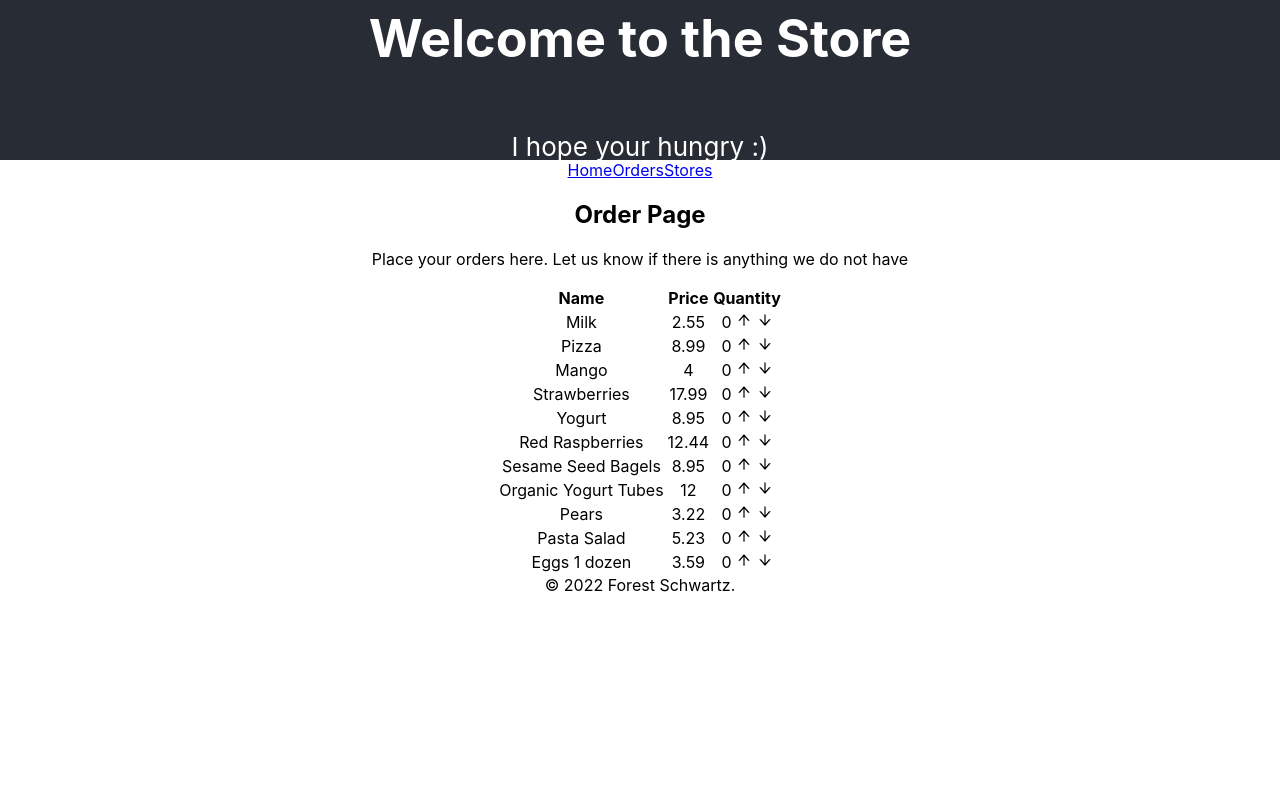
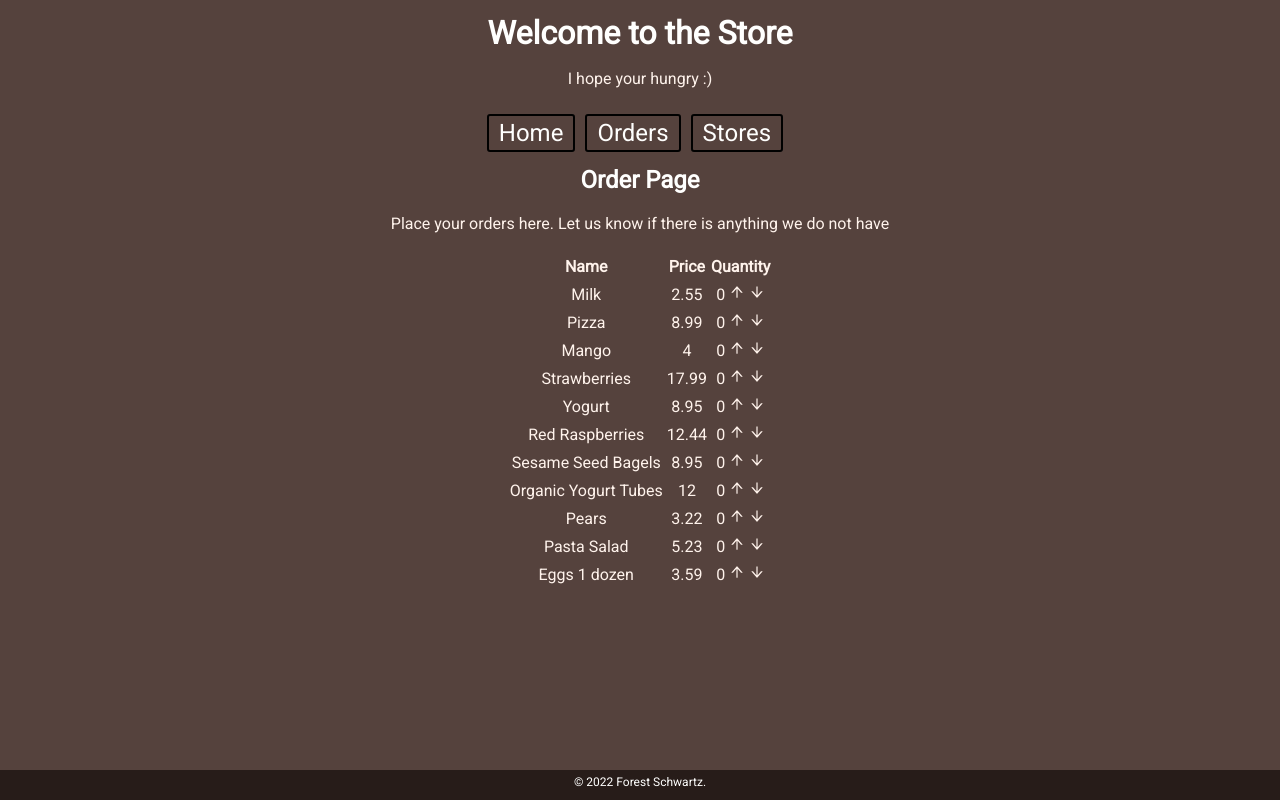
Before and after one commit to Bosque77/CS_290, a React (Create React App) app: page /order in a window 1280 px wide. Built offline with nearby package versions, Linux system fonts and the light colour scheme.

Commit message:
added styling

```diff
--- a/package.json
+++ b/package.json
@@ -6,6 +6,7 @@
     "@testing-library/jest-dom": "^5.16.1",
     "@testing-library/react": "^12.1.2",
     "@testing-library/user-event": "^13.5.0",
+    "modern-normalize": "^1.1.0",
     "react": "^17.0.2",
     "react-dom": "^17.0.2",
     "react-icons": "^4.2.0",
--- a/src/App.css
+++ b/src/App.css
@@ -1,50 +1,258 @@
-.App {
-  text-align: center;
+/*  ===== MOBILE styles (reside at the top and are inherited by all devices) ===== */
+/*  ===== See tablet, desktop, and print @media queries at the bottom. */
+
+
+/*   ----- Imports  -----  */
+          /* Add fonts from the app's server
+@font-face {
+  font-family: 'FontName';
+  src: url('FontName.woff2') format('woff2');
+}
+          */
+
+          /* ...or hosted services like Google Fonts
+@import url(//fonts.googleapis.com/css?family=Font+Name);
+
+          */
+@import url('https://fonts.googleapis.com/css2?family=Roboto&display=swap');
+@import '../node_modules/modern-normalize/modern-normalize.css';
+
+
+          /* npm install modern-normalize
+            Resets elements for browser consistancy.
+            http://nicolasgallagher.com/about-normalize-css/
+          */
+
+          /* Component-specific stylesheets, if any
+@import "component1.css";
+          */
+
+/*   ----- Variables  -----  */
+:root {
+  --background-color: #55423d;
+  --button-color: #ffc0ad;
+  --button-text-color: #271c19;
+  --headline-color: #fffffe;
+  --paragraph-color: #fff3ec;
+  --secondary-color: #ffc0ad;
+  --custom-embellishment-name:;
 }
 
+/*  ----- Viewport ----- elements inherited by all remaining elements ----- */
+body {       /* Can alternatively define in html {} or :root {} */
+  color: var(--paragraph-color);
+  background-color: var(--background-color);
+  font-family: 'Roboto', sans-serif;
+  font-size: 1em;
+  line-height: 1.5em;
+  text-align: center;
+  margin: auto;
+  padding: auto;
+}
+
+/* ----- Anchors ----- Text links */
+a {
+
+}
+a:link {}
+a:hover {}
+a:active {}
+a:visited {}
+
+/*  ----- Navigation ----- Override text links for navigation only.  */
+nav {
+  margin-top: 5px;
+  background-color: var(--background-color) ;
+  color: var(--headline-color);
+  border: none;
+  font-size: 1;
+  font-weight: 500;
+  margin: auto;
+  padding: auto;
+  text-decoration: none;
+}
+nav a {
+  padding: 5px 10px;
+  color: var(--headline-color);
+  font-size: 1.5em;
+  padding: 3px 10px;
+  border: black solid 2px;
+  margin-right: 10px;
+  text-decoration: none;
+  border-radius: 3px;
+}
+
+nav a:hover {
+  padding: 5px 10px;
+  color: black;
+  background-color: var(--secondary-color);
+  padding: 3px 10px;
+  border: black solid 2px;
+  margin-right: 10px;
+  text-decoration: none;
+  border-radius: 3px;
+}
+
+/*  ----- Page layout blocks -----  */
+header {
+  background-color: var(--background-color);
+  color: var(--paragraph-color);
+  border: none;
+  font-size: 1em;
+  font-weight: 400;
+  margin-top: 15px;
+  margin-bottom: 30px;
+  padding: none;
+}
+main {
+background-color:;
+color: ;
+border: ;
+adding:;
+}
+section {}
+  article {
+    text-align: center;
+  }
+    #topic1 {}
+    #topic2 {}
+    #gallery1 {}
+    #gallery2 {}
+div {}
+aside {}
+footer {
+  background-color: #271c19 ;
+  color: var(--headline-color);
+  border: none;
+  font-size: 0.75em;
+  position: absolute;
+  width: 100%;
+  height: 2.5em;
+	bottom: 0;
+  font-weight: 500;
+  padding: auto;
+}
+
+/*  -----  Typography  ----- */
+p {}
+br {}
+ol, ul, dl {}
+li {}
+dt {}
+dd {}
+
+h1, h2, h3, h4, h5, h6 {
+  color: var(--headline-color);
+} /* Define consistant font family.*/
+h1 {}
+h2 {}
+h3 {}
+h4 {}
+h5 {}
+h6 {}
+
+abbr {}
+acronym {}
+address {}
+blockquote {}
+  q {}
+  cite {}
+em {}
+hr {}
+mark {}
+s {}
+span {}
+strong {}
+sub {}
+sup {}
+time {}
+
+/*  ----- Coding or instructional typography ----- */
+pre {}
+code {}
+kbd {}
+samp {}
+var {}
+del {}
+ins {}
+
+/*  ----- Table ----- */
+table {
+
+}
+caption {}
+thead {}
+tbody {}
+tfoot {}
+tr {}
+  tr:nth-child(even) {}
+th {}
+td {}
+  td:nth-child(1) {}
+colgroup {}
+data {}
+datalist {}
 
 
-.App-logo {
-  height: 40vmin;
-  pointer-events: none;
+/*  ----- Form ----- */
+form {}
+fieldset {}
+  legend {}
+label {}
+  button {}
+  input {}
+  output {}
+  meter {}
+  progress {}
+  select {}
+    optgroup {}
+    option {}
+  textarea {}
+
+/* ----- Media ----- */
+figure {}
+  figcaption {}
+img {}
+svg {}
+picture {}
+  source {}
+iframe {}
+video {}
+audio {}
+embed {}
+object {}
+
+
+/*  ----- Classes for alignment, positioning, widths, grids, embellishments, and animation -----  */
+.floatright {}
+.floatleft {}
+.center-middle {
+  margin:auto;
 }
 
-@media (prefers-reduced-motion: no-preference) {
-  .App-logo {
-    animation: App-logo-spin infinite 20s linear;
-  }
-}
+.ten {}
+.twenty {}
+.thirty {}
+.forty {}
+.fifty {}
+.sixty {}
+.seventy {}
+.eighty {}
 
-.App-header {
-  background-color: #282c34;
-  min-height: 10vh;
-  max-height: 20vh;
-  display: flex;
-  flex-direction: column;
-  align-items: center;
-  justify-content: center;
-  font-size: calc(10px + 2vmin);
-  color: white;
-}
+.radius {}
+.circle {}
+.boxshadow {}
+.tshadow {}
+.gradient {}
+.shape {}
 
-.App table{
-  margin:auto
-}
+@keyframes App-logo {}
 
-.App.numeric-order-data{
-  text-align: right;
-}
+/*   ===== TABLET  media query overrides mobile styles ===== */
+@media all and (min-width: 600px) {}
 
+/*   ===== DESKTOP  media query overrides mobile and tablet styles ===== */
+@media all and (min-width: 1080px) {}
 
-.App-link {
-  color: #61dafb;
-}
-
-@keyframes App-logo-spin {
-  from {
-    transform: rotate(0deg);
-  }
-  to {
-    transform: rotate(360deg);
-  }
-}
+/*   ===== PRINT  media query overrides previous styles =====  */
+@media print {}
--- a/src/components/GroceryTable.js
+++ b/src/components/GroceryTable.js
@@ -4,7 +4,7 @@ import GroceryRow from "./GroceryRow";
 const GroceryTable = ({ items }) => {
   return (
     <>
-      <table>
+      <table className = 'center-middle'>
         <thead>
           <tr>
             <th>Name</th>
--- a/src/components/StoreTable.js
+++ b/src/components/StoreTable.js
@@ -5,7 +5,7 @@ import stores from "../data/stores";
 const StoreTable = () => {
   return (
     <>
-      <table>
+      <table className="center-middle">
         <thead>
           <tr>
             <th>City</th>
```
Also changed, not shown: 1 other file (tests, documents, lock files or other folders).
